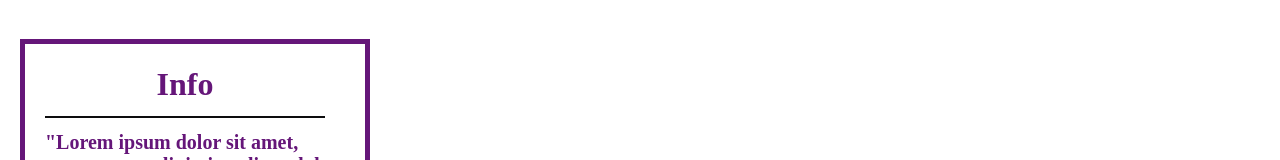
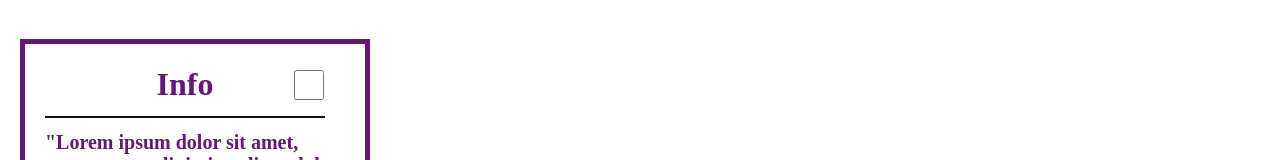
Before and after one commit to kkubyshkina-ibagroup-eu/React-project-IBA, a React (Create React App) app in the folder my-first-project/: page / in a window 1280 px wide. Shown: the part 178-338 px from the top of the page. Built offline with nearby package versions, Linux system fonts and the light colour scheme.

Commit message:
Add checkbox

```diff
--- a/my-first-project/src/components/Card.js
+++ b/my-first-project/src/components/Card.js
@@ -1,10 +1,20 @@
 import "./Card.css";
+import React, { useState } from "react";
 
 function Card() {
+  const [checked, setChecked] = useState();
+  const handleChange = () => {
+    setChecked(!checked);
+  };
   return (
-    <div className="card">
+    <div className={checked ? "checked-card" : "card"}>
       <div className="card-header">
-        <h1> Info </h1>
+        <h1>Info </h1>
+        <input
+          className="card-checkbox"
+          type="checkbox"
+          onChange={handleChange}
+        ></input>
       </div>
       <h1>
         "Lorem ipsum dolor sit amet, consectetur adipiscing elit, sed do eiusmod
```
